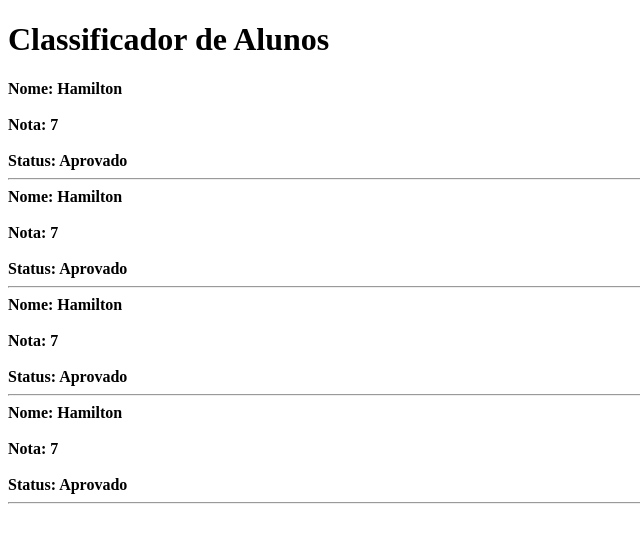
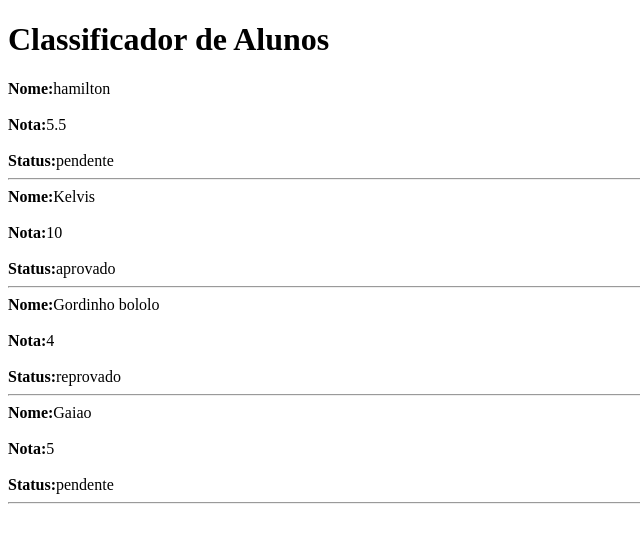
Before and after one commit to HAMILTONorHAMS/Status-Aluno, an Angular app: page / in a window 1280 px wide. Shown: the top 542 px of the page, without its empty margins (0-640 px from the left). Built offline with nearby package versions, Linux system fonts and the light colour scheme.

Commit message:
refactor(aluno): adiciona interpolacao para pegar as informacoes do input

```diff
--- a/src/app/aluno/aluno.component.html
+++ b/src/app/aluno/aluno.component.html
@@ -1,14 +1,14 @@
 <div class="class">
   <article>
-    <strong>Nome: Hamilton</strong>
+    <strong>Nome:</strong>{{aluno?.nome}} <!--Usa interpolação para pegar informações do Input-->
   </article>
   <br>
   <article>
-    <strong>Nota: 7</strong>
+    <strong>Nota:</strong>{{aluno?.nota}}
   </article>
   <br>
   <article>
-    <strong>Status: Aprovado</strong>
+    <strong>Status:</strong>{{aluno?.status}}
   </article>
   <hr>
 </div>
```
